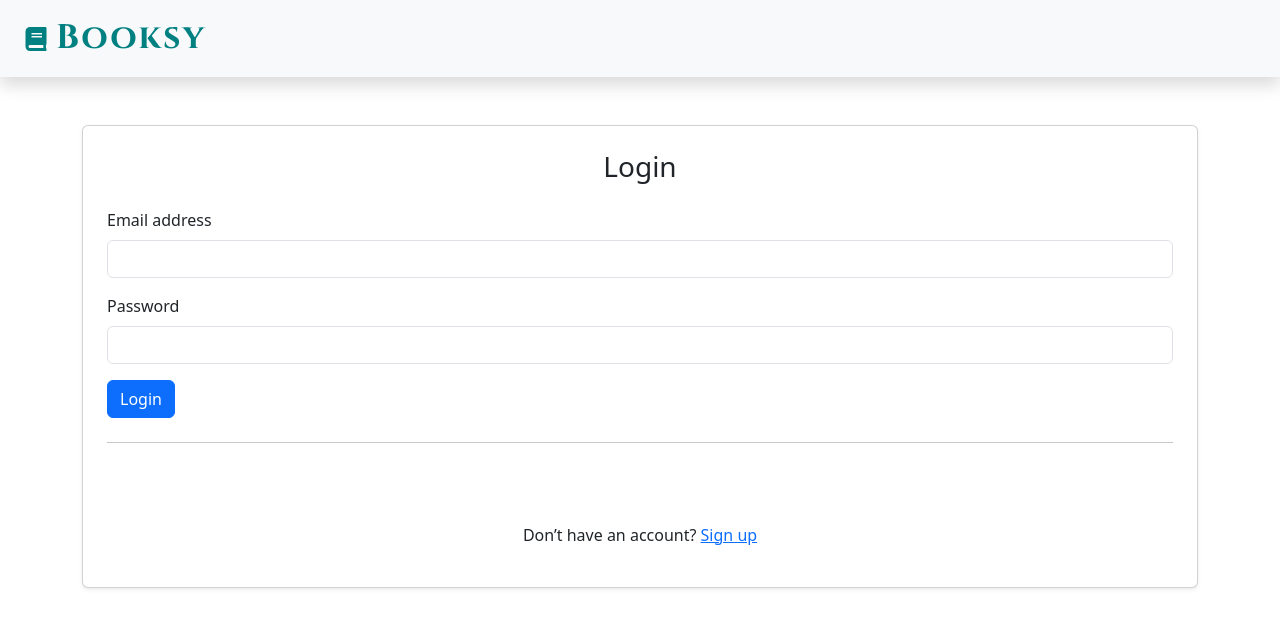
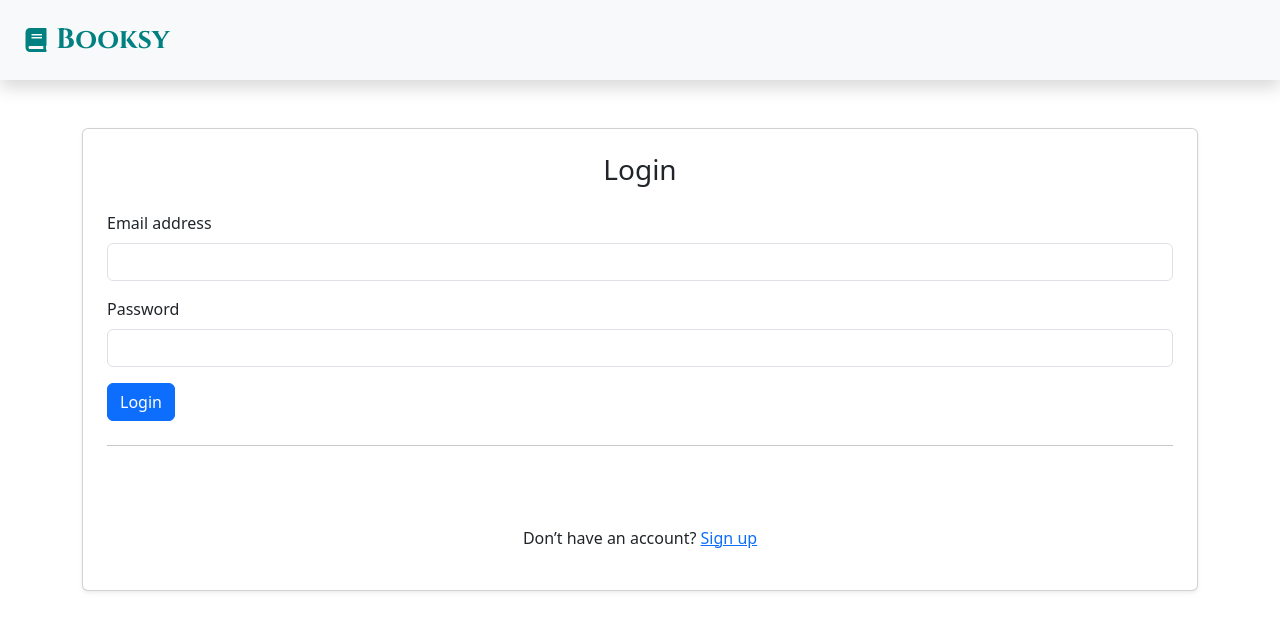
Before and after one commit to m3ghnaa/booksy, a React (Create React App) app in the folder frontend/: page /login in a window 1280 px wide. Shown: the top 630 px of the page. Built offline with nearby package versions, Linux system fonts and the light colour scheme; no server answers.

Commit message:
navbar brand style update

```diff
--- a/frontend/src/components/Navbar.jsx
+++ b/frontend/src/components/Navbar.jsx
@@ -43,8 +43,8 @@ const Navbar = ({ user, onLogout, isAuthPage = false }) => {
 
   if (isAuthPage) {
     return (
-      <nav className="navbar px-4 shadow" style={{ backgroundColor: '#f8f9fa', minHeight: '70px' }}>
-        <Link className="navbar-brand fw-bold" to="/dashboard" style={{ fontFamily: "'Cinzel', serif", color: '#008080', letterSpacing: '2px', fontSize: '34px' }}>
+      <nav className="navbar px-4 shadow" style={{ backgroundColor: '#f8f9fa', minHeight: '80px' }}>
+        <Link className="navbar-brand fw-bold tracking-wide fs-3" to="/dashboard" style={{ fontFamily: "'Cinzel', serif", color: '#008080' }}>
           <div className="d-flex align-items-center">
             <FaBook className="me-2 brand-icon" size={24} />
             Booksy
```
